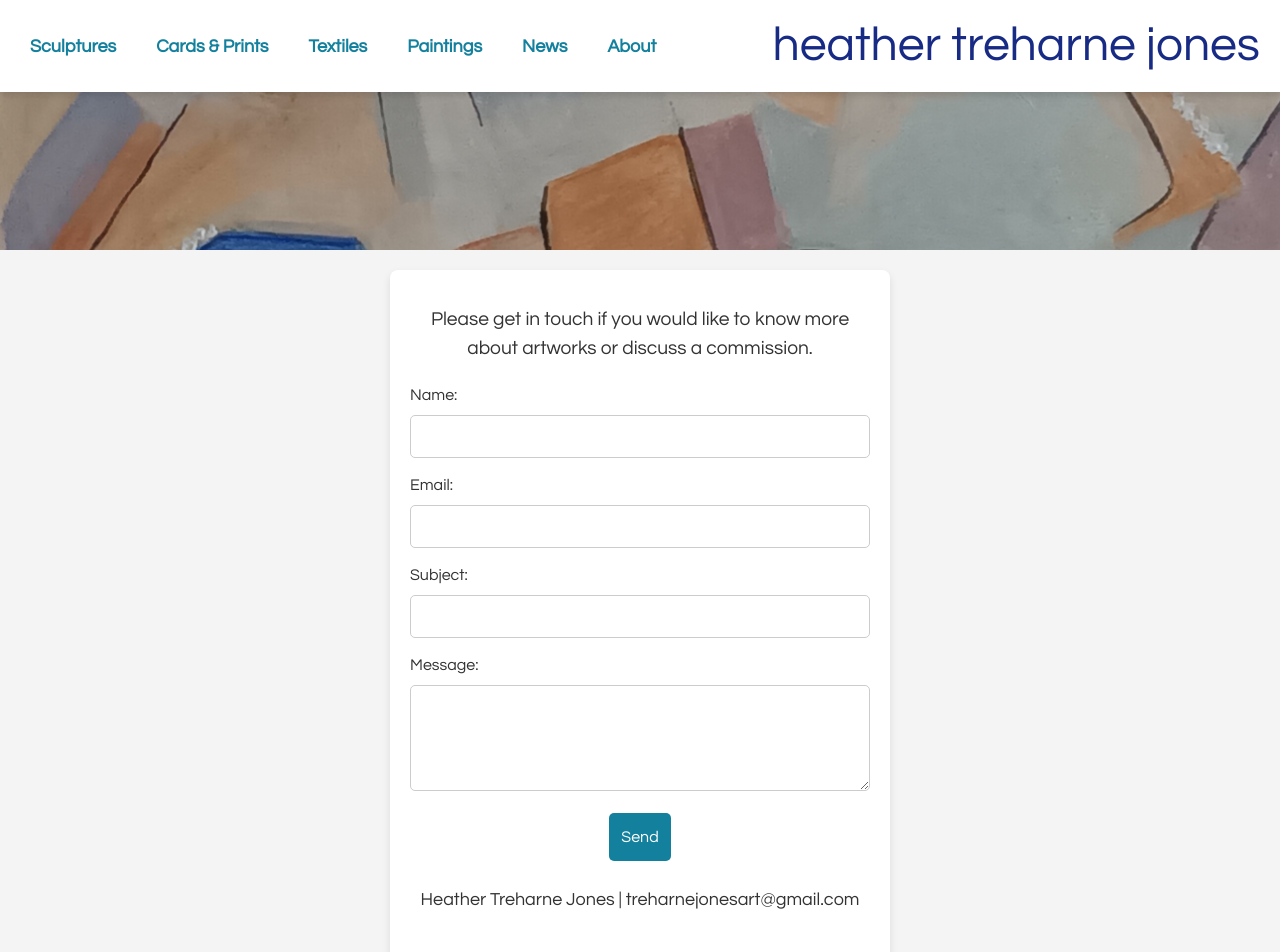
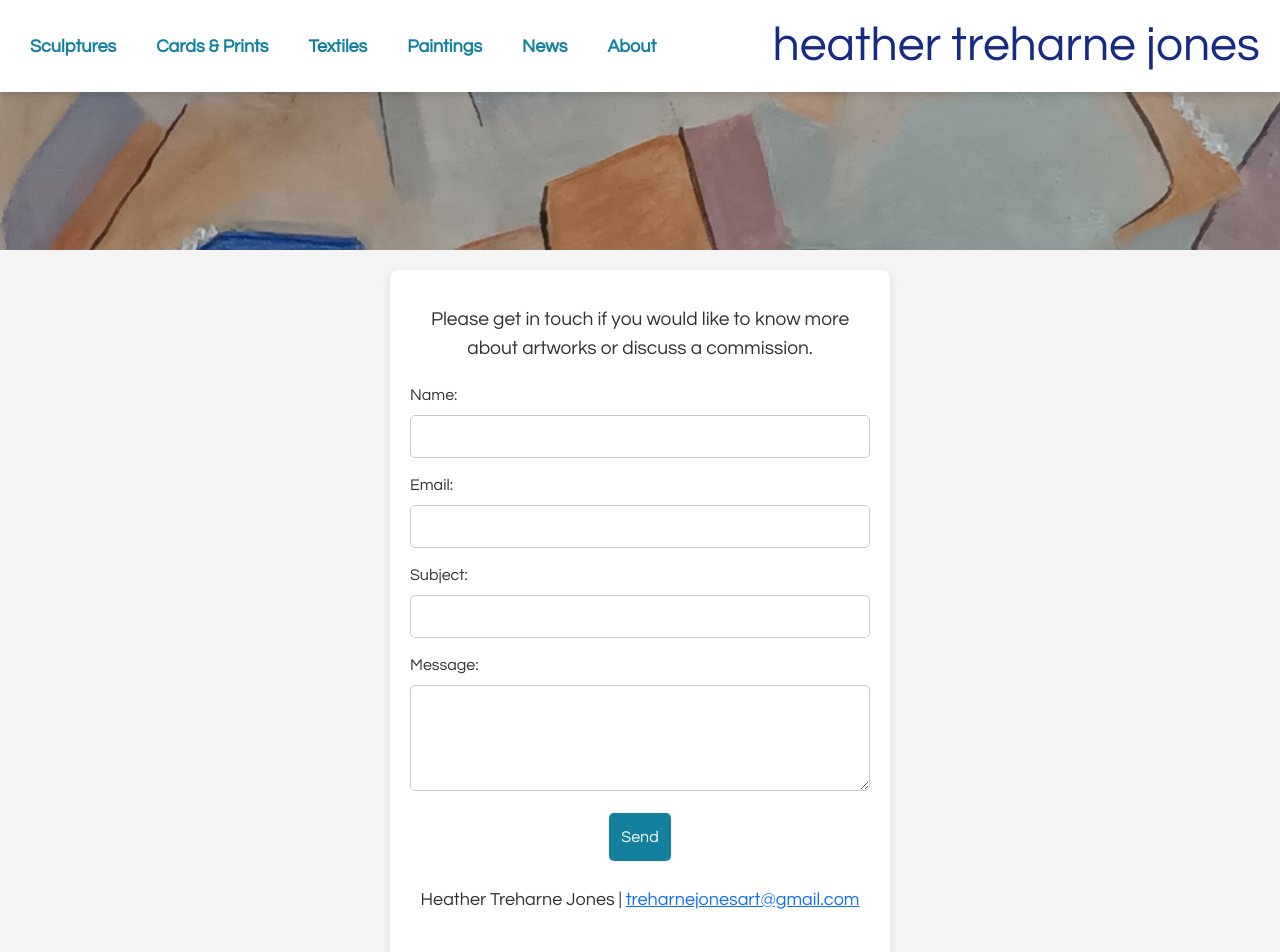
Before and after one commit to sdg877/hj_frontend, a React (Vite) app in the folder frontend/hj/: page /contact in a window 1280 px wide. Shown: the top 952 px of the page. Built offline with nearby package versions, Linux system fonts and the light colour scheme.

Commit message:
Hyperlink for email

```diff
--- a/frontend/hj/src/site/pages/ContactMe.jsx
+++ b/frontend/hj/src/site/pages/ContactMe.jsx
@@ -134,7 +134,12 @@ const ContactMe = () => {
         </div>
       </form>
       <p className="contact-email">
-        Heather Treharne Jones | treharnejonesart@gmail.com
+        Heather Treharne Jones |{" "}
+        <a
+          href="mailto:treharnejonesart@gmail.com"
+        >
+          treharnejonesart@gmail.com
+        </a>
       </p>
 
       <ToastContainer position="top-right" autoClose={5000} hideProgressBar />
```
